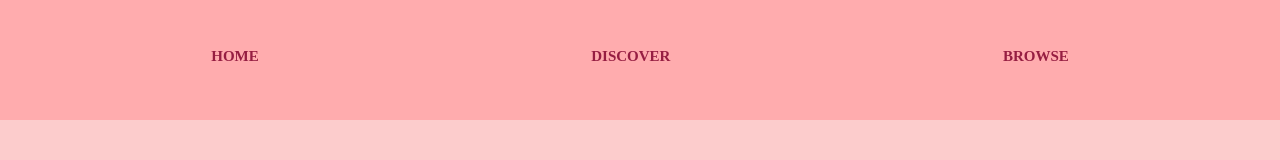
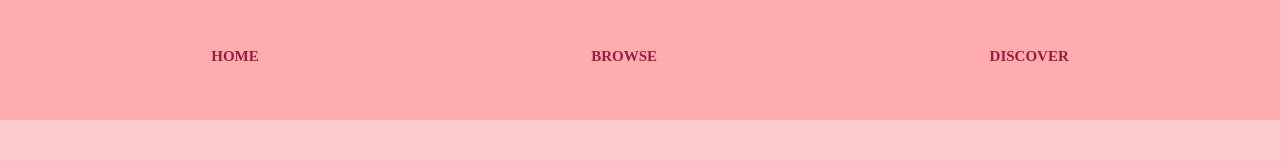
Before and after one commit to aliciahetrick/sapphic-soup, a React (Create React App) app: page / in a window 1280 px wide. Shown: the top 160 px of the page. Built offline with nearby package versions, Linux system fonts and the light colour scheme.

Commit message:
Update navbar

```diff
--- a/src/components/Navbar.tsx
+++ b/src/components/Navbar.tsx
@@ -9,11 +9,11 @@ function Navbar() {
         <Link to="/" style={{ textDecoration: 'none', color: '#961e42' }}>
           Home
         </Link>
+        <Link to="/allmovies" style={{ textDecoration: 'none', color: '#961e42' }}>
+          browse
+        </Link>
         <Link to="randommovie" style={{ textDecoration: 'none', color: '#961e42' }}>
           Discover
-        </Link>
-        <Link to="/allmovies" style={{ textDecoration: 'none', color: '#961e42' }}>
-          browse
         </Link>
       </NavWrapper>
     </div>
```
